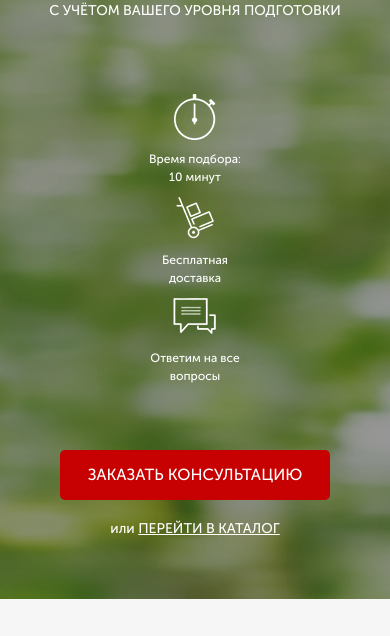
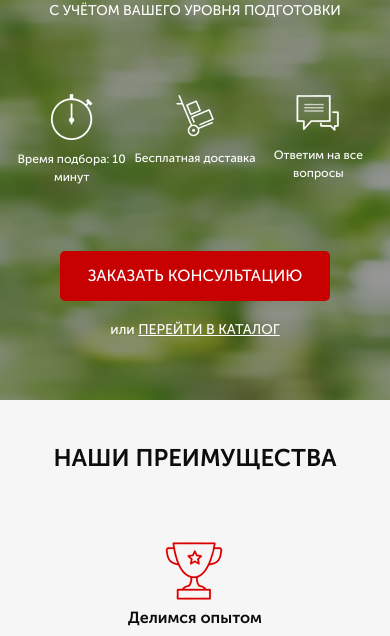
Before and after one commit to alexandrbratko/Pulse_project, a website: page src/index.html in a window 390 px wide. Shown: the part 191-827 px from the top of the page. Drawn offline with Linux system fonts and the light colour scheme.

Commit message:
Change tag 'promo_icon

```diff
--- a/src/sass/blocks/_media.scss
+++ b/src/sass/blocks/_media.scss
@@ -111,12 +111,8 @@
 			margin-top: 12px;
 		}
 
-		&__icons {
-			flex-direction: column;
-			align-items: center;
-		}
-
 		&__icon {
+			width: 100%;
 			font-size: 12px;
 
 			img {
--- a/src/sass/blocks/_promo.scss
+++ b/src/sass/blocks/_promo.scss
@@ -1,7 +1,7 @@
 .promo {
 	min-height: 650px;
 	padding: 21px 0 93px 0;
-	background: url('../../img/main.jpg') center (center / cover) no-repeat;
+	background: url('../img/main.jpg') center (center / cover) no-repeat;
 
 	&__wrapper {
 		display: flex;
```
Also changed, not shown: src/css/style.min.css.
